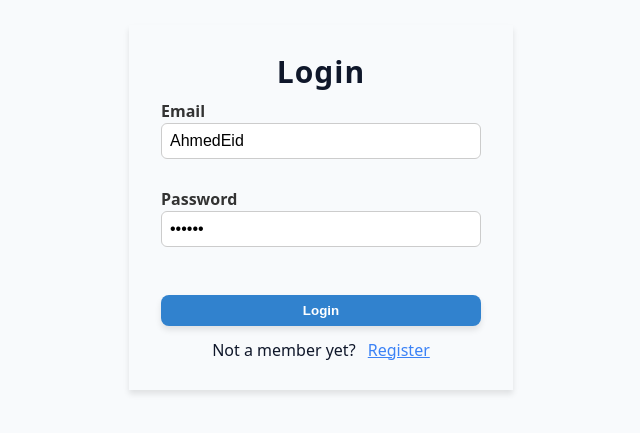
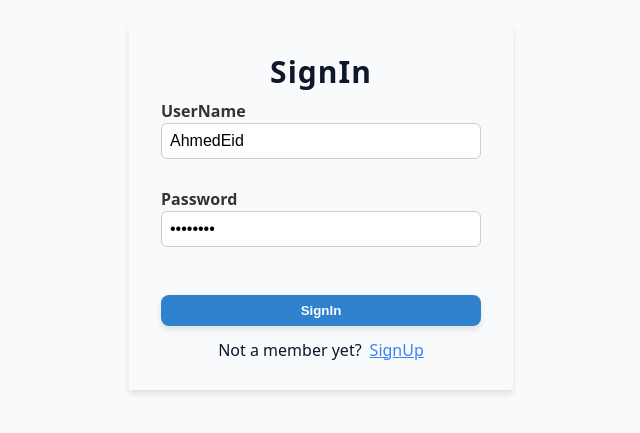
Before and after one commit to TeamDevProjects/Daftari_React, a React (Vite) app: page /signin in a window 1280 px wide. Shown: the part 193-626 px from the top of the page, without its empty margins (319-959 px from the left). Built offline with nearby package versions, Linux system fonts and the light colour scheme.

Commit message:
update signin property

```diff
--- a/src/App.jsx
+++ b/src/App.jsx
@@ -32,6 +32,7 @@ const router = createBrowserRouter([
     errorElement: <Error />,
     children: [
       {
+        path: '/User',
         index: true,
         element: <User />,
       },
--- a/src/Pages/HomeLayout.jsx
+++ b/src/Pages/HomeLayout.jsx
@@ -5,7 +5,7 @@ const HomeLayout = () => {
   const navigation = useNavigation()
 
   const isPageLoading = navigation.state === 'loading'
-
+  // is login before in localstorage and tokin is valid redirect to page
   return (
     <>
       <Navbar />
--- a/src/Pages/SignIn.jsx
+++ b/src/Pages/SignIn.jsx
@@ -15,23 +15,22 @@ export const action = async ({ request }) => {
   try {
     // Sending POST request to login API
     const response = await axios.post(LoginUrl, data)
-    console.log(data)
-
-    console.log('Response Data:', response.data)
 
     // Check if accessToken exists in response
     const accessToken = response.data?.accessToken
+    const refreshToken = response.data?.refreshToken
 
-    if (accessToken) {
+    if (accessToken && refreshToken) {
       // Store token securely (use sessionStorage if preferred)
       localStorage.setItem('accessToken', accessToken)
+      localStorage.setItem('refreshToken', refreshToken)
     } else {
-      toast.error('Access token not provided by the server.')
+      toast.error('Access and refresh token  not provided by the server.')
       return null
     }
 
     toast.success(response.data.msg || 'Login successful!')
-    return redirect('/HomeLayout')
+    return redirect('/User')
   } catch (error) {
     // Log the error for debugging
     console.error('Error:', error)
@@ -48,32 +47,31 @@ export const action = async ({ request }) => {
 
 // SignIn Component
 const SignIn = () => {
-
-
   return (
     <section className="register-container">
       <Form method="POST" className="register-form">
-        <h4 className="form-title">Login</h4>
+        <h4 className="form-title">SignIn</h4>
         <FormInput
-          type="email"
-          label="Email"
-          name="identifier"
+          type="text"
+          label="UserName"
+          name="userName"
           defaultValue="AhmedEid"
           required={true}
         />
         <FormInput
           type="password"
           label="Password"
-          name="password"
-          defaultValue="secret"
+          name="passwordHash"
+          defaultValue="AhmedEid"
+          required={true}
         />
         <div className="submit-btn-container">
-          <SubmitBtn text="Login" />
+          <SubmitBtn text="SignIn" />
         </div>
         <p className="form-link">
-          Not a member yet?{' '}
+          Not a member yet?
           <Link to="/SignUp" className="form-text">
-            Register
+            SignUp
           </Link>
         </p>
       </Form>
--- a/src/Pages/SignUp.jsx
+++ b/src/Pages/SignUp.jsx
@@ -1,4 +1,4 @@
-import React,{ useEffect, useState, useReducer, useCallback } from 'react'
+import React, { useEffect, useState, useReducer, useCallback } from 'react'
 import { FormInput, FormSelect, SubmitBtn } from '../components/index'
 import { Form, Link, useNavigate } from 'react-router-dom'
 import { GetBusinessTypes, GetSectors } from '../Apis/businessTypes'
@@ -57,7 +57,6 @@ const validate = (state) => {
 
   if (!state.phone) errors.phone = 'Phone is require'
   if (!validatePhone(state.phone)) errors.phone = 'must be more than 11 digits'
-
 
   return errors
 }
@@ -151,7 +150,6 @@ const SignUp = () => {
   }
   const [businessTypes, setBusinessTypes] = useState([])
   const [sectors, setSectors] = useState([])
-
 
   useEffect(() => {
     const FetchBusinessTypes = async () => {
@@ -273,7 +271,7 @@ const SignUp = () => {
         <p className="form-link">
           Already a member?
           <Link to="/SignIn" className="form-text">
-            Login
+            SignIn
           </Link>
         </p>
       </Form>
@@ -281,4 +279,4 @@ const SignUp = () => {
   )
 }
 
-export default React.memo(SignUp) ;
+export default React.memo(SignUp)
```
